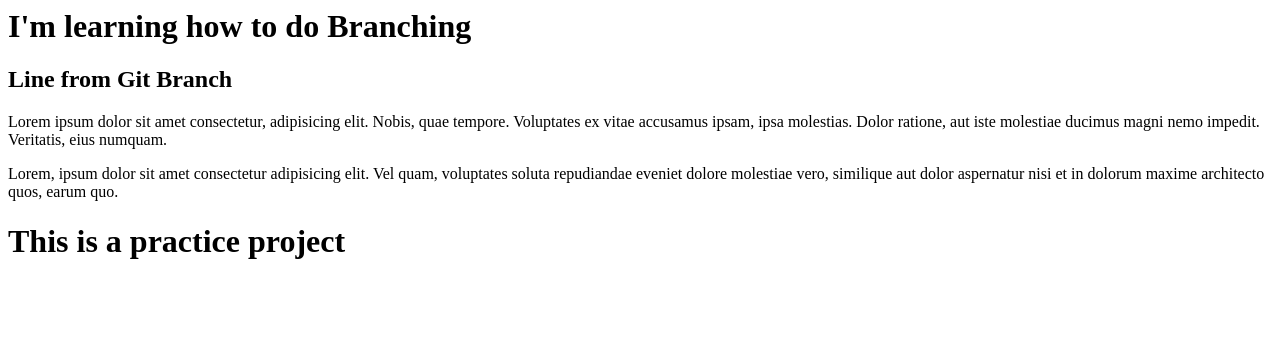
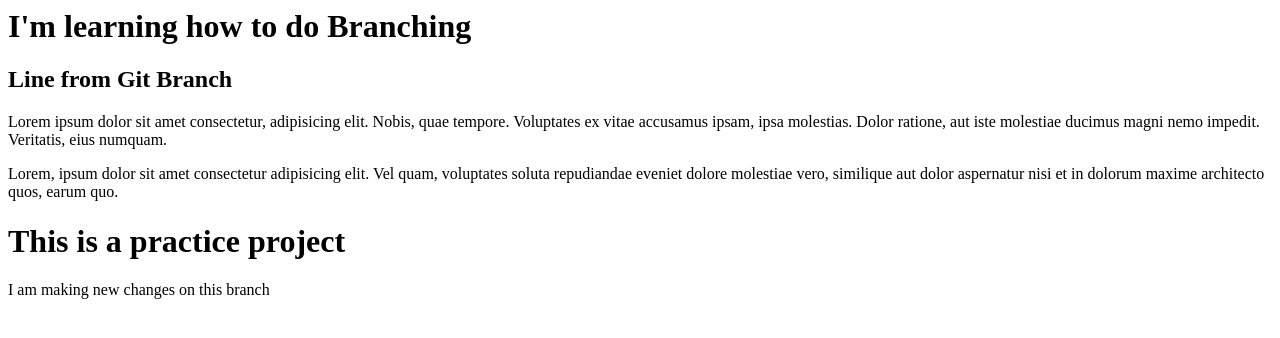
Before and after one commit to MartinaBirech/Git-Branching, a plain HTML site: page index.html in a window 1280 px wide. Drawn offline with Linux system fonts and the light colour scheme.

Commit message:
I have added a new paragrapgh

```diff
--- a/index.html
+++ b/index.html
@@ -3,3 +3,4 @@
 <p>Lorem ipsum dolor sit amet consectetur, adipisicing elit. Nobis, quae tempore. Voluptates ex vitae accusamus ipsam, ipsa molestias. Dolor ratione, aut iste molestiae ducimus magni nemo impedit. Veritatis, eius numquam.</p>
 <p>Lorem, ipsum dolor sit amet consectetur adipisicing elit. Vel quam, voluptates soluta repudiandae eveniet dolore molestiae vero, similique aut dolor aspernatur nisi et in dolorum maxime architecto quos, earum quo.</p>
 <h1>This is a practice project</h1>
+<p>I am making new changes on this branch</p>
```
